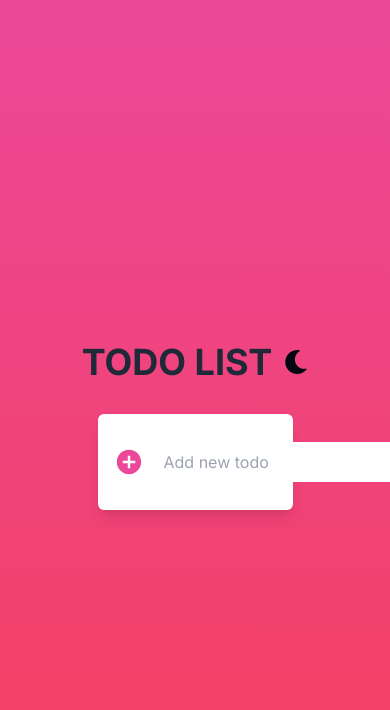
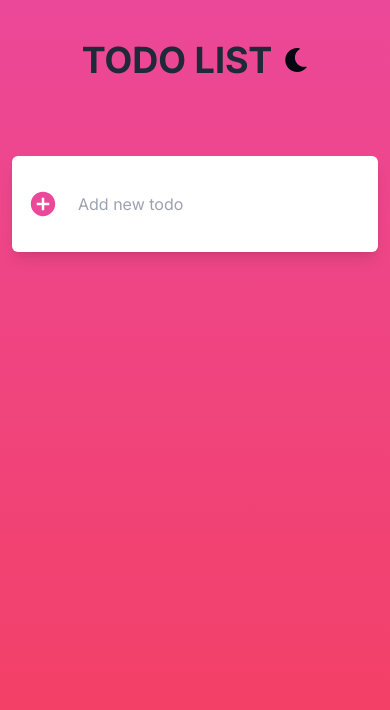
Before and after one commit to Freakyab/next-redux-todolist, a Next.js app: page / in a window 390 px wide. Shown: the top 710 px of the page. Built offline with nearby package versions, Linux system fonts and the light colour scheme.

Commit message:
Refactor TodoList component styling

```diff
--- a/src/app/components/Todolist.tsx
+++ b/src/app/components/Todolist.tsx
@@ -43,16 +43,18 @@ const TodoList = () => {
 
   return (
     <div
-      className={`min-h-screen flex flex-col justify-center items-center ${
+      className={`min-h-screen flex flex-col justify-start md:justify-center items-center ${
         darkMode
           ? "bg-gray-900 text-white"
           : "bg-gradient-to-b from-pink-500 to-rose-500 text-gray-800"
-      }`}>
+      }`}
+    >
       <div className="flex items-center justify-center mt-10 gap-3">
         <h1 className="text-4xl font-bold uppercase">Todo List</h1>
         <motion.button
           onClick={toggleDarkMode}
-          animate={{ rotate: darkMode ? 180 : 0 }}>
+          animate={{ rotate: darkMode ? 180 : 0 }}
+        >
           {darkMode ? (
             <IoSunnyOutline className="text-2xl text-yellow-500" />
           ) : (
@@ -60,11 +62,12 @@ const TodoList = () => {
           )}
         </motion.button>
       </div>
-      <div className="w-1/2">
+      <div className="w-full md:w-2/3 lg:w-1/2 xl:w-1/3 mt-8 p-3">
         <div
           className={`rounded-md shadow-lg p-4 mt-8 ${
             darkMode ? "bg-gray-800" : "bg-white"
-          } w-full`}>
+          } w-full`}
+        >
           <form onSubmit={handleAddTodo} className="flex items-center">
             <motion.button type="submit" animate={{ rotate: 360 }}>
               <IoMdAddCircle
@@ -95,7 +98,8 @@ const TodoList = () => {
                 todo.complete ? "line-through" : ""
               } ${
                 darkMode ? "bg-gray-800 text-white" : "bg-white text-gray-800"
-              }`}>
+              }`}
+            >
               <button onClick={() => handleCompleteTodo(todo.id)}>
                 {todo.complete ? (
                   <FaRegCheckCircle className="text-green-500 text-2xl" />
@@ -111,7 +115,8 @@ const TodoList = () => {
                 <motion.button
                   onClick={() => handleRemoveTodo(todo.id)}
                   whileHover={{ scale: 1.1 }}
-                  whileTap={{ scale: 0.9 }}>
+                  whileTap={{ scale: 0.9 }}
+                >
                   <IoIosRemove className="text-red-500 text-2xl" />
                 </motion.button>
               </div>
```
